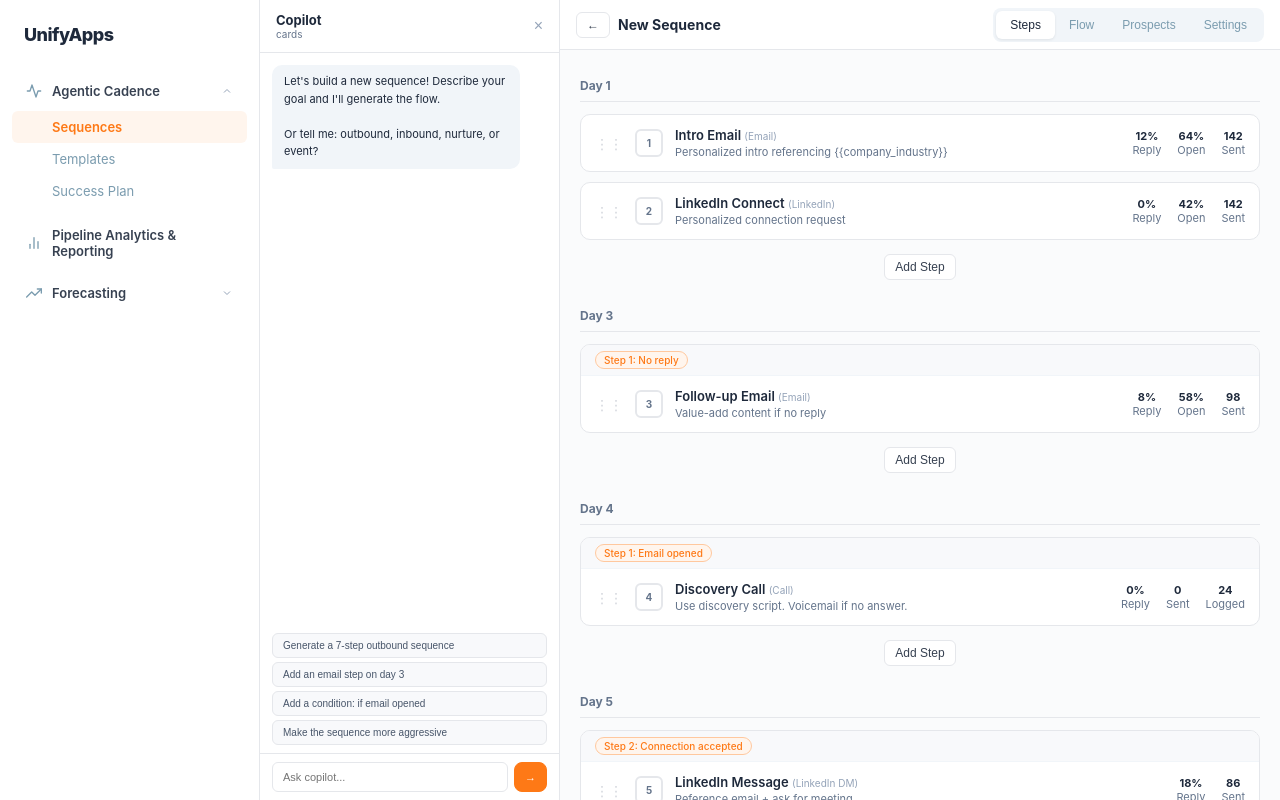
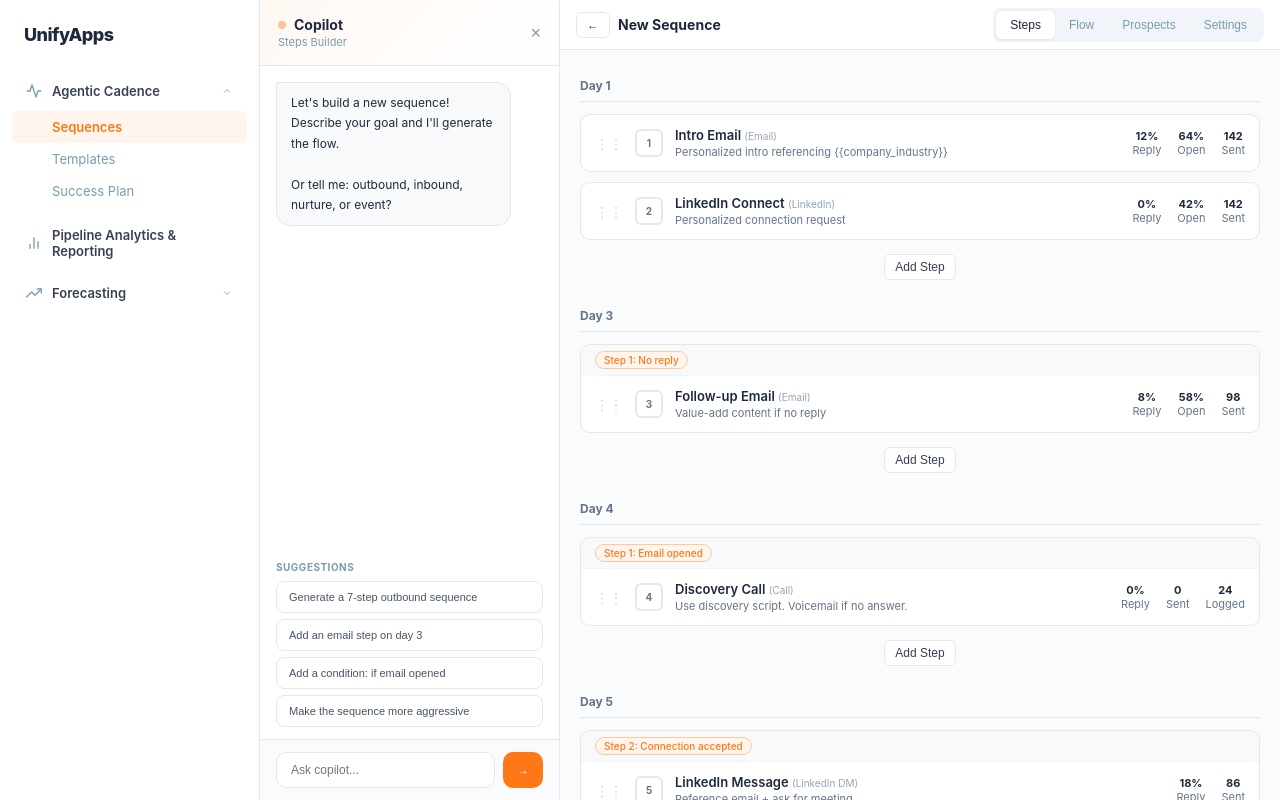
Before and after one commit to nitish-unifyapps/sales-enablement, a React (Vite) app: page / in a window 1280 px wide. Both pictures are taken after a click on the button "+ Create Sequence". Built offline with nearby package versions, Linux system fonts and the light colour scheme.

Commit message:
feat: beautiful copilot UI component with gradient header, animated messages, styled starters

```diff
--- a/src/App.css
+++ b/src/App.css
@@ -209,3 +209,25 @@ tr:hover td { background: #fafbfc; }
 .view-toggle { display: flex; background: #f1f5f9; border-radius: 8px; padding: 3px; }
 .view-toggle button { padding: 7px 14px; border: none; background: none; font-size: 12px; cursor: pointer; border-radius: 6px; font-weight: 500; color: #7B9CAF; transition: all .15s; }
 .view-toggle button.active { background: #fff; color: #1e293b; box-shadow: 0 1px 3px rgba(0,0,0,0.08); }
+
+/* Copilot Styles */
+.copilot-panel { display: flex; flex-direction: column; background: #fff; border-right: 1px solid #e5e7eb; }
+.copilot-header { padding: 16px 18px; border-bottom: 1px solid #e5e7eb; display: flex; justify-content: space-between; align-items: center; background: linear-gradient(135deg, #fff8f3, #fff); }
+.copilot-header .title { font-size: 14px; font-weight: 700; color: #1e293b; display: flex; align-items: center; gap: 8px; }
+.copilot-header .title::before { content: ''; width: 8px; height: 8px; border-radius: 50%; background: #FE7916; animation: pulse-dot 2s infinite; }
+@keyframes pulse-dot { 0%, 100% { opacity: 1; } 50% { opacity: 0.4; } }
+.copilot-header .subtitle { font-size: 11px; color: #7B9CAF; margin-top: 2px; }
+.copilot-messages { flex: 1; overflow-y: auto; padding: 16px; display: flex; flex-direction: column; gap: 12px; }
+.copilot-msg { max-width: 88%; padding: 10px 14px; font-size: 12px; line-height: 1.7; white-space: pre-wrap; animation: msg-in .2s ease; }
+@keyframes msg-in { from { opacity: 0; transform: translateY(6px); } to { opacity: 1; transform: translateY(0); } }
+.copilot-msg.ai { background: #f8f9fb; border: 1px solid #e5e7eb; border-radius: 2px 14px 14px 14px; color: #1e293b; align-self: flex-start; }
+.copilot-msg.user { background: #FE7916; border-radius: 14px 14px 2px 14px; color: #fff; align-self: flex-end; }
+.copilot-starters { padding: 0 16px 12px; display: flex; flex-direction: column; gap: 6px; }
+.copilot-starters .label { font-size: 10px; font-weight: 700; color: #7B9CAF; text-transform: uppercase; letter-spacing: 0.5px; margin-bottom: 2px; }
+.copilot-starter-btn { text-align: left; padding: 9px 12px; background: #fff; border: 1px solid #e5e7eb; border-radius: 8px; font-size: 11px; color: #475569; cursor: pointer; transition: all .12s; }
+.copilot-starter-btn:hover { border-color: #FE7916; background: #fff8f3; color: #FE7916; }
+.copilot-input-area { padding: 12px 16px; border-top: 1px solid #e5e7eb; display: flex; gap: 8px; background: #fafbfc; }
+.copilot-input { flex: 1; padding: 10px 14px; border: 1px solid #e5e7eb; border-radius: 10px; font-size: 12px; background: #fff; transition: all .15s; }
+.copilot-input:focus { outline: none; border-color: #FE7916; box-shadow: 0 0 0 3px rgba(254,121,22,0.08); }
+.copilot-send { padding: 10px 14px; background: #FE7916; color: #fff; border: none; border-radius: 10px; font-size: 12px; font-weight: 600; cursor: pointer; transition: all .12s; }
+.copilot-send:hover { background: #e56a0f; }
--- /dev/null
+++ b/src/pages/Copilot.jsx
@@ -0,0 +1,36 @@
+import { useRef, useEffect } from 'react'
+
+export default function Copilot({ title, subtitle, messages, starters, input, setInput, onSend, onClose }) {
+  const endRef = useRef(null)
+  useEffect(() => { endRef.current?.scrollIntoView({ behavior: 'smooth' }) }, [messages])
+
+  return (
+    <div className="copilot-panel" style={{ width: '100%', height: '100%' }}>
+      <div className="copilot-header">
+        <div>
+          <div className="title">{title || 'Copilot'}</div>
+          {subtitle && <div className="subtitle">{subtitle}</div>}
+        </div>
+        {onClose && <button onClick={onClose} style={{ background: 'none', border: 'none', cursor: 'pointer', fontSize: 18, color: '#7B9CAF', lineHeight: 1 }}>×</button>}
+      </div>
+      <div className="copilot-messages">
+        {messages.map((m, i) => (
+          <div key={i} className={`copilot-msg ${m.role === 'user' ? 'user' : 'ai'}`}>{m.text}</div>
+        ))}
+        <div ref={endRef} />
+      </div>
+      {messages.length <= 1 && starters && (
+        <div className="copilot-starters">
+          <div className="label">Suggestions</div>
+          {starters.map((s, i) => (
+            <button key={i} className="copilot-starter-btn" onClick={() => setInput(s)}>{s}</button>
+          ))}
+        </div>
+      )}
+      <div className="copilot-input-area">
+        <input className="copilot-input" value={input} onChange={e => setInput(e.target.value)} onKeyDown={e => e.key === 'Enter' && onSend()} placeholder="Ask copilot..." />
+        <button className="copilot-send" onClick={onSend}>→</button>
+      </div>
+    </div>
+  )
+}
--- a/src/pages/ScenarioPlanner.jsx
+++ b/src/pages/ScenarioPlanner.jsx
@@ -1,4 +1,5 @@
 import { useState, useRef, useEffect } from 'react'
+import Copilot from './Copilot'
 
 const stageDefaults = [
   { id: 'discovery', name: 'Discovery', winRate: 15, pipeline: 320000, velocity: 14 },
--- a/src/pages/Sequences.jsx
+++ b/src/pages/Sequences.jsx
@@ -1,4 +1,5 @@
 import { useState, useRef, useEffect } from 'react'
+import Copilot from './Copilot'
 
 const stepTypes = [
   { type: 'auto_email', label: 'Email', cat: 'auto' },
@@ -129,9 +130,7 @@ export default function Sequences() {
   const [chatMessages, setChatMessages] = useState([])
   const [chatInput, setChatInput] = useState('')
   const [pendingStep, setPendingStep] = useState(null)
-  const chatEndRef = useRef(null)
 
-  useEffect(() => { chatEndRef.current?.scrollIntoView({ behavior: 'smooth' }) }, [chatMessages])
   useEffect(() => {
     const ctx = copilotContexts[builderTab] || copilotContexts.steps
     setChatMessages([{ role: 'ai', text: ctx.greeting }])
@@ -288,30 +287,8 @@ export default function Sequences() {
       {view === 'builder' && (
         <div style={{ display: 'flex', height: '100vh', overflow: 'hidden' }}>
           {/* LEFT: Collapsible Copilot */}
-          <div style={{ width: copilotOpen ? 300 : 0, overflow: 'hidden', transition: 'width .2s', borderRight: copilotOpen ? '1px solid #e5e7eb' : 'none', display: 'flex', flexDirection: 'column', background: '#fff', flexShrink: 0 }}>
-            <div style={{ padding: '12px 16px', borderBottom: '1px solid #e5e7eb', display: 'flex', justifyContent: 'space-between', alignItems: 'center' }}>
-              <div><div style={{ fontSize: 13, fontWeight: 700 }}>Copilot</div><div style={{ fontSize: 10, color: '#64748b' }}>{builderTab}</div></div>
-              <button onClick={() => setCopilotOpen(false)} style={{ background: 'none', border: 'none', cursor: 'pointer', fontSize: 16, color: '#94a3b8' }}>×</button>
-            </div>
-            <div style={{ flex: 1, overflowY: 'auto', padding: 12, display: 'flex', flexDirection: 'column', gap: 8 }}>
-              {chatMessages.map((m, i) => (
-                <div key={i} style={{ display: 'flex', justifyContent: m.role === 'user' ? 'flex-end' : 'flex-start' }}>
-                  <div style={{ maxWidth: '90%', padding: '8px 12px', borderRadius: m.role === 'user' ? '10px 10px 2px 10px' : '10px 10px 10px 2px', background: m.role === 'user' ? '#FE7916' : '#f1f5f9', color: m.role === 'user' ? '#fff' : '#1e293b', fontSize: 11, lineHeight: 1.6, whiteSpace: 'pre-wrap' }}>{m.text}</div>
-                </div>
-              ))}
-              <div ref={chatEndRef} />
-            </div>
-            {chatMessages.length <= 1 && (
-              <div style={{ padding: '0 12px 8px', display: 'flex', flexDirection: 'column', gap: 4 }}>
-                {currentCtx.starters.map((s, i) => (
-                  <button key={i} onClick={() => setChatInput(s)} style={{ textAlign: 'left', padding: '6px 10px', background: '#f8f9fb', border: '1px solid #e5e7eb', borderRadius: 6, fontSize: 10, color: '#475569', cursor: 'pointer' }}>{s}</button>
-                ))}
-              </div>
-            )}
-            <div style={{ padding: '8px 12px', borderTop: '1px solid #e5e7eb', display: 'flex', gap: 6 }}>
-              <input value={chatInput} onChange={e => setChatInput(e.target.value)} onKeyDown={e => e.key === 'Enter' && handleChat()} placeholder="Ask copilot..." style={{ flex: 1, padding: '8px 10px', border: '1px solid #e5e7eb', borderRadius: 6, fontSize: 11 }} />
-              <button className="btn btn-primary" onClick={handleChat} style={{ padding: '8px 10px', fontSize: 11 }}>→</button>
-            </div>
+          <div style={{ width: copilotOpen ? 300 : 0, overflow: 'hidden', transition: 'width .2s', flexShrink: 0 }}>
+            <Copilot title="Copilot" subtitle={builderTab === 'cards' ? 'Steps Builder' : builderTab} messages={chatMessages} starters={currentCtx.starters} input={chatInput} setInput={setChatInput} onSend={handleChat} onClose={() => setCopilotOpen(false)} />
           </div>
 
           {/* CENTER: Canvas */}
--- a/src/pages/SuccessPlan.jsx
+++ b/src/pages/SuccessPlan.jsx
@@ -1,4 +1,5 @@
 import { useState, useRef, useEffect } from 'react'
+import Copilot from './Copilot'
 
 const initialMetricRules = [
   { id: 1, name: 'Reply Rate', source: 'sequence', metric: 'reply_rate', operator: '>=', threshold: 40, unit: '%', current: 34, status: 'below', period: 'weekly' },
--- a/src/pages/Templates.jsx
+++ b/src/pages/Templates.jsx
@@ -1,4 +1,5 @@
 import { useState, useRef, useEffect } from 'react'
+import Copilot from './Copilot'
 import TemplateEditor from './TemplateEditor'
 
 const initialTemplates = [
@@ -78,31 +79,8 @@ export default function Templates() {
   return (
     <div style={{ display: 'grid', gridTemplateColumns: '320px 1fr', height: '100vh' }}>
       {/* LEFT: Copilot */}
-      <div style={{ borderRight: '1px solid #e5e7eb', display: 'flex', flexDirection: 'column', background: '#fff' }}>
-        <div style={{ padding: '14px 18px', borderBottom: '1px solid #e5e7eb' }}>
-          <div style={{ fontSize: 13, fontWeight: 700 }}>Template Copilot</div>
-          <div style={{ fontSize: 11, color: '#64748b', marginTop: 2 }}>Generate and refine templates with AI</div>
-        </div>
-        <div style={{ flex: 1, overflowY: 'auto', padding: 14, display: 'flex', flexDirection: 'column', gap: 10 }}>
-          {chatMessages.map((m, i) => (
-            <div key={i} style={{ display: 'flex', justifyContent: m.role === 'user' ? 'flex-end' : 'flex-start' }}>
-              <div style={{ maxWidth: '88%', padding: '9px 13px', borderRadius: m.role === 'user' ? '10px 10px 2px 10px' : '10px 10px 10px 2px', background: m.role === 'user' ? '#FE7916' : '#f1f5f9', color: m.role === 'user' ? '#fff' : '#1e293b', fontSize: 12, lineHeight: 1.6, whiteSpace: 'pre-wrap' }}>{m.text}</div>
-            </div>
-          ))}
-          <div ref={chatEndRef} />
-        </div>
-        {chatMessages.length <= 1 && (
-          <div style={{ padding: '0 14px 10px', display: 'flex', flexDirection: 'column', gap: 5 }}>
-            <div style={{ fontSize: 9, fontWeight: 700, color: '#94a3b8', textTransform: 'uppercase' }}>Suggestions</div>
-            {templateStarters.slice(0, 4).map((s, i) => (
-              <button key={i} onClick={() => setChatInput(s)} style={{ textAlign: 'left', padding: '7px 11px', background: '#f8f9fb', border: '1px solid #e5e7eb', borderRadius: 7, fontSize: 11, color: '#475569', cursor: 'pointer' }}>{s}</button>
-            ))}
-          </div>
-        )}
-        <div style={{ padding: '10px 14px', borderTop: '1px solid #e5e7eb', display: 'flex', gap: 6 }}>
-          <input value={chatInput} onChange={e => setChatInput(e.target.value)} onKeyDown={e => e.key === 'Enter' && handleChat()} placeholder="Ask copilot..." style={{ flex: 1, padding: '9px 12px', border: '1px solid #e5e7eb', borderRadius: 8, fontSize: 12 }} />
-          <button className="btn btn-primary" onClick={handleChat} style={{ padding: '9px 12px', fontSize: 12 }}>Send</button>
-        </div>
+      <div style={{ width: 320 }}>
+        <Copilot title="Template Copilot" subtitle="Generate & refine with AI" messages={chatMessages} starters={templateStarters.slice(0, 4)} input={chatInput} setInput={setChatInput} onSend={handleChat} />
       </div>
 
       {/* RIGHT: Template List */}
```
